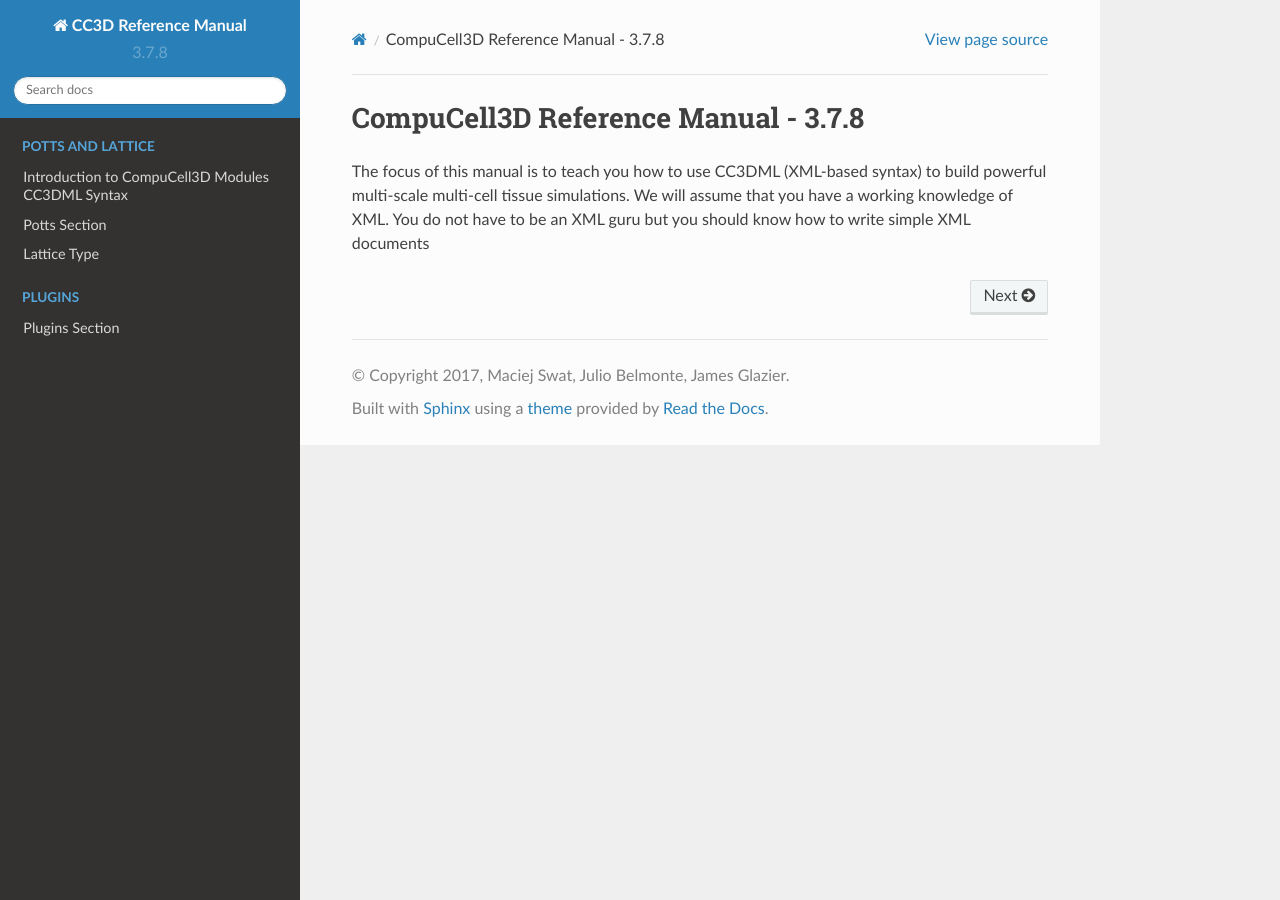
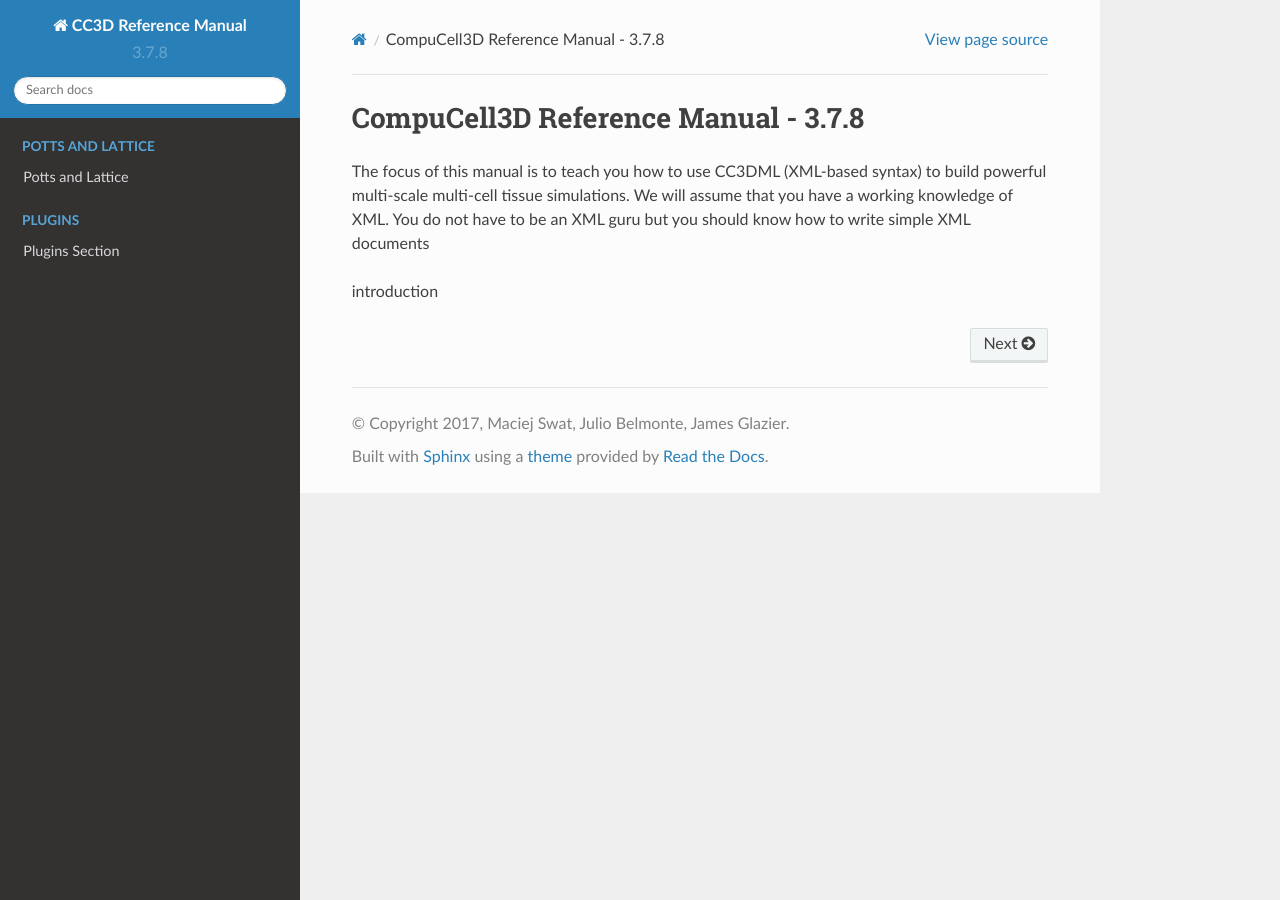
Before and after one commit to CompuCell3D/CompuCell3DReferenceManual, a Sphinx documentation site: the page built from docs/index.rst, in a window 1280 px wide. Built offline with Sphinx 7.4.7 and the Read the Docs theme 2.0.0, drawn with Linux system fonts in a browser that asks for light colours.

Commit message:
added better layout

```diff
--- a/docs/index.rst
+++ b/docs/index.rst
@@ -8,17 +8,14 @@ The focus of this manual is to teach you how to use CC3DML (XML-based syntax) to
 multi-cell tissue simulations. We will assume that you have a working knowledge of XML.
 You do not have to be an XML guru but you should know how to write simple XML documents
 
-
+introduction
 
 .. toctree::
    :maxdepth: 1
    :hidden:
    :caption: Potts and Lattice
 
-
-   introduction
-   potts
-   lattice_type
+   potts_and_lattice
 
 
 .. toctree::
--- a/docs/lattice_type.rst
+++ b/docs/lattice_type.rst
@@ -1,5 +1,5 @@
 Lattice Type
-============
+------------
 
 Early versions of CompuCell3D allowed users to use only square lattice.
 Most recent versions allow the simulation to be run on
--- a/docs/plugins_section.rst
+++ b/docs/plugins_section.rst
@@ -1,6 +1,6 @@
 .. foldable table of content can be implemented by making sure that the headers
    follow proper hierarchy  - see http://documentation-style-guide-sphinx.readthedocs.io/en/latest/style-guide.html
-    and making sure that the document that is at the "top of" of toc has subdocs listed as in this example
+    and making sure that the document that is at the "top of" of toc has subdocs listed as in this exa  mple
 
 Plugins Section
 ================
--- a/docs/potts.rst
+++ b/docs/potts.rst
@@ -1,5 +1,5 @@
 Potts Section
-==============
+--------------
 
 The first section of the .xml file defines the global parameters of the
 lattice and the simulation.
```
Also changed, not shown: docs/potts_and_lattice.rst (added, +10 -0 lines).
